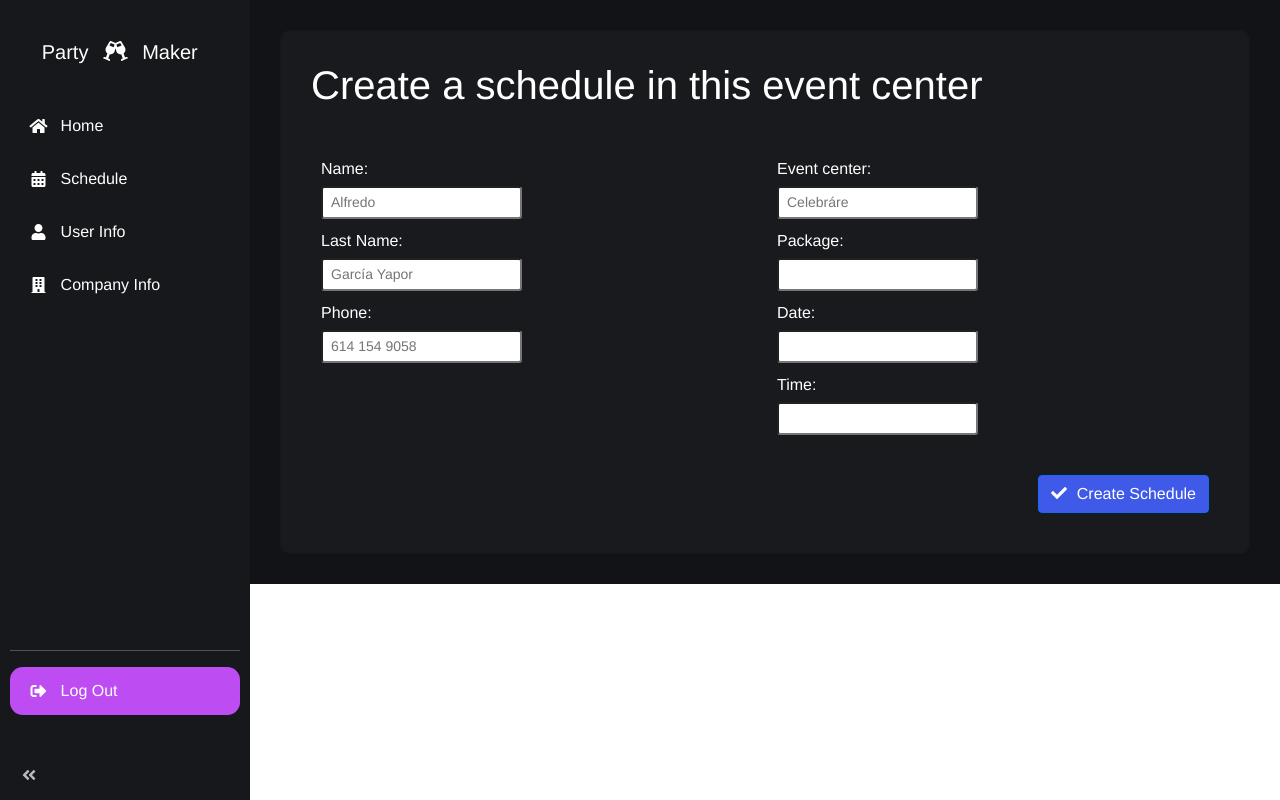
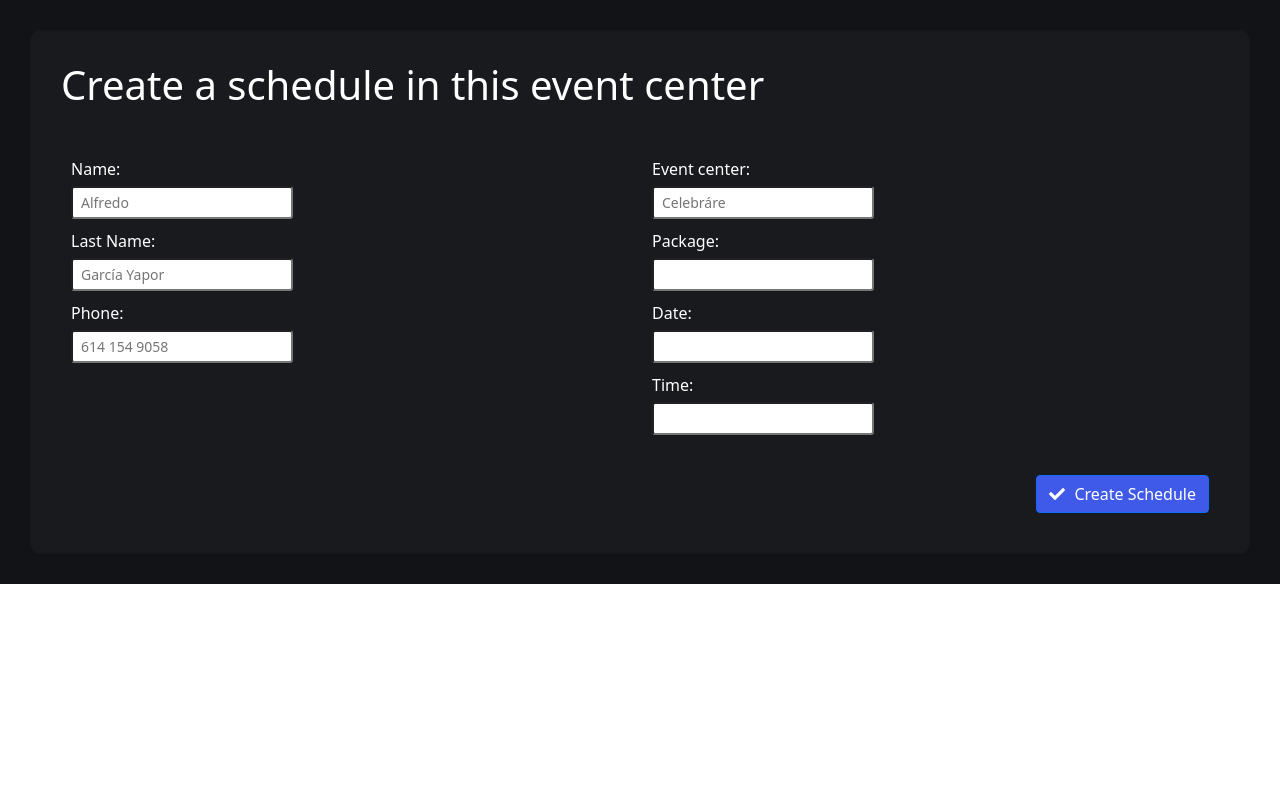
Before and after one commit to claudialegrec/semestral-gen, a Vue app: page /NewSchedule in a window 1280 px wide. Built offline with nearby package versions, Linux system fonts and the light colour scheme.

Commit message:
Arregle el sidebar para que no se viera en el login y sign up

```diff
--- a/src/App.vue
+++ b/src/App.vue
@@ -1,45 +1,10 @@
 <template>
-  <Sidebar/>
-  <div :style="{ 'margin-left': sidebarWidth }">
     <router-view />
-  </div>
 </template>
 
 <script>
-import Sidebar from '@/components/sidebar/Sidebar'
-import { sidebarWidth } from '@/components/sidebar/state'
+
 export default {
-  components: { Sidebar },
-  setup() {
-    return { sidebarWidth }
-  },
-  data() {
-    return {
-      logged: 0
-    }
-  }
+
 }
 </script>
-
-<style>
-#app {
-  font-family: Avenir, Helvetica, Arial, sans-serif;
-  -webkit-font-smoothing: antialiased;
-  -moz-osx-font-smoothing: grayscale;
-  text-align: center;
-  color: #2c3e50;
-}
-
-#nav {
-  padding: 30px;
-}
-
-#nav a {
-  font-weight: bold;
-  color: #2c3e50;
-}
-
-#nav a.router-link-exact-active {
-  color: #42b983;
-}
-</style>
--- a/src/logic/auth.js
+++ b/src/logic/auth.js
@@ -1,6 +1,6 @@
 import axios from 'axios'
 
-const URL = "http://2efa-2806-2f0-3500-1992-3964-a29a-54cc-bdc7.ngrok.io/"; //ngrok
+const URL = "http://2fb2-2806-2f0-3500-1992-3964-a29a-54cc-bdc7.ngrok.io/"; //ngrok
 // const URL = "http://localhost:3000";
 
 export default {
--- a/src/views/CompanyInfo.vue
+++ b/src/views/CompanyInfo.vue
@@ -1,4 +1,6 @@
 <template>
+<div :style="{ 'margin-left': sidebarWidth }">
+  <Sidebar/>
   <div style="background-color:#111317; padding:30px; height:150vh">
     <div class="card text-white" style="background-color:#181A1E; text-align:left; border-radius:10px">
 
@@ -177,9 +179,12 @@
       </div>
     </div>
   </div>
+</div>
 </template>
 
 <script>
+import Sidebar from '@/components/sidebar/Sidebar'
+import { sidebarWidth } from '@/components/sidebar/state'
 import {mapGetters} from "vuex"
 
 import addPackage from '../components/addPackage.vue'
@@ -187,7 +192,11 @@ import auth from '../logic/auth'
 
 export default {
   components:{
+    Sidebar,
     addPackage
+  },
+  setup() {
+    return { sidebarWidth }
   },
   data() {
     return {
@@ -219,7 +228,6 @@ export default {
   },
   methods: {
     infoInputs() {
-      if(this.begin == 0) {
       this.companyId = this.response._id
       this.companyName = this.response.name
       this.description = this.response.description
@@ -230,9 +238,6 @@ export default {
       this.phone = this.response.phone
       this.email = this.response.email
       this.category = this.response.category
-      } else {
-        this.getCompanyInfo()
-      }
     },
     updCompanyInfo() {
       var json = {
@@ -259,28 +264,28 @@ export default {
         this.edit = 0;
       })
     },
-    getCompanyInfo() {
+    // getCompanyInfo() {
 
-      var json = {
-        companyId: this.companyId
-      }
+    //   var json = {
+    //     companyId: this.companyId
+    //   }
 
-      auth.API_POST('companies/CompanyInfo', json, {'Content-Type': 'application/json'})
-      .then((response) => {
-        console.log('%c⧭', 'color: #da8a66', response)
-        this.companyId = response.data.data[0]._id
-        this.companyName = response.data.data[0].name
-        this.description = response.data.data[0].description
-        this.capacity = response.data.data[0].capacity
-        this.city = response.data.data[0].city
-        this.state = response.data.data[0].state
-        this.address = response.data.data[0].address
-        this.phone = response.data.data[0].phone
-        this.email = response.data.data[0].email
-        this.category = response.data.data[0].category
-      })
+    //   auth.API_POST('companies/CompanyInfo', json, {'Content-Type': 'application/json'})
+    //   .then((response) => {
+    //     console.log('%c⧭', 'color: #da8a66', response)
+    //     this.companyId = response.data.data[0]._id
+    //     this.companyName = response.data.data[0].name
+    //     this.description = response.data.data[0].description
+    //     this.capacity = response.data.data[0].capacity
+    //     this.city = response.data.data[0].city
+    //     this.state = response.data.data[0].state
+    //     this.address = response.data.data[0].address
+    //     this.phone = response.data.data[0].phone
+    //     this.email = response.data.data[0].email
+    //     this.category = response.data.data[0].category
+    //   })
 
-    }
+    // }
   },
   computed: {
     ...mapGetters(['Company/getCompanyInfo'])
@@ -295,12 +300,30 @@ export default {
 
   },
   watch: {
-    response(val){
-      if(val){
-        this.begin = 1
-        console.log('%c⧭', 'color: #d90000', this.begin)
-      }
-    }
+
   }
 }
 </script>
+
+<style>
+#app {
+  font-family: Avenir, Helvetica, Arial, sans-serif;
+  -webkit-font-smoothing: antialiased;
+  -moz-osx-font-smoothing: grayscale;
+  text-align: center;
+  color: #2c3e50;
+}
+
+#nav {
+  padding: 30px;
+}
+
+#nav a {
+  font-weight: bold;
+  color: #2c3e50;
+}
+
+#nav a.router-link-exact-active {
+  color: #42b983;
+}
+</style>
--- a/src/views/Home.vue
+++ b/src/views/Home.vue
@@ -1,4 +1,6 @@
 <template>
+  <div :style="{ 'margin-left': sidebarWidth }">
+    <Sidebar/>
     <div style="background-color:#111317; padding:30px; height:100%">
       <div style="background-color:#111317; height:180vh">
         <div class="card text-white" style="background-color:#181A1E; text-align:left;  border-radius:10px">
@@ -14,23 +16,28 @@
               <!-- {{company}} -->
               <!-- Card de negocios -->
               <CardService :title="company.name" :rating="company.rating" :text="company.description" :id="company._id"/>
-
             </div>
           </div>
 
         </div>
       </div>
     </div>
+  </div>
 </template>
 
 <script>
-
 import CardService from '@/components/CardService'
 import { mapGetters, mapActions } from 'vuex'
+import Sidebar from '@/components/sidebar/Sidebar'
+import { sidebarWidth } from '@/components/sidebar/state'
 
 export default {
   components: {
     CardService,
+    Sidebar
+  },
+  setup() {
+    return { sidebarWidth }
   },
   computed:{
     ...mapGetters(['Users/getUserInfo', 'Company/getCompanyInfo', 'Company/getCompaniesList'])
@@ -59,3 +66,26 @@ export default {
   },
 }
 </script>
+
+<style>
+#app {
+  font-family: Avenir, Helvetica, Arial, sans-serif;
+  -webkit-font-smoothing: antialiased;
+  -moz-osx-font-smoothing: grayscale;
+  text-align: center;
+  color: #2c3e50;
+}
+
+#nav {
+  padding: 30px;
+}
+
+#nav a {
+  font-weight: bold;
+  color: #2c3e50;
+}
+
+#nav a.router-link-exact-active {
+  color: #42b983;
+}
+</style>
--- a/src/views/Schedule.vue
+++ b/src/views/Schedule.vue
@@ -1,4 +1,6 @@
 <template>
+<div :style="{ 'margin-left': sidebarWidth }">
+  <Sidebar/>
   <div style="background-color:#111317; padding:30px; height:120vh">
     <div style="background-color:#111317; height:100%">
       <div class="card d-flex text-white" style="background-color:#181A1E; text-align:left;  border-radius:10px">
@@ -111,19 +113,26 @@
                 </div>
               </div>
             </div>
-
           </div>
         </div>
-
+      </div>
     </div>
   </div>
 </div>
 </template>
 
 <script>
+import Sidebar from '@/components/sidebar/Sidebar'
+import { sidebarWidth } from '@/components/sidebar/state'
 import auth from '../logic/auth'
 
 export default {
+  components: {
+    Sidebar
+  },
+  setup() {
+    return { sidebarWidth }
+  },
   data() {
     return {
       edit: 0,
@@ -154,3 +163,26 @@ export default {
   }
 }
 </script>
+
+<style>
+#app {
+  font-family: Avenir, Helvetica, Arial, sans-serif;
+  -webkit-font-smoothing: antialiased;
+  -moz-osx-font-smoothing: grayscale;
+  text-align: center;
+  color: #2c3e50;
+}
+
+#nav {
+  padding: 30px;
+}
+
+#nav a {
+  font-weight: bold;
+  color: #2c3e50;
+}
+
+#nav a.router-link-exact-active {
+  color: #42b983;
+}
+</style>
--- a/src/views/UserInfo.vue
+++ b/src/views/UserInfo.vue
@@ -1,4 +1,6 @@
 <template>
+<div :style="{ 'margin-left': sidebarWidth }">
+  <Sidebar/>
   <div style="background-color:#111317; padding:30px; height:100vh">
     <div class="card text-white" style="background-color:#181A1E; text-align:left; border-radius:10px">
 
@@ -97,12 +99,21 @@
       </div>
     </div>
   </div>
+</div>
 </template>
 
 <script>
+import Sidebar from '@/components/sidebar/Sidebar'
+import { sidebarWidth } from '@/components/sidebar/state'
 import auth from '../logic/auth'
 
 export default {
+  components: {
+    Sidebar
+  },
+  setup() {
+    return { sidebarWidth }
+  },
   data() {
     return {
       edit: 0,
@@ -135,3 +146,26 @@ export default {
   }
 }
 </script>
+
+<style>
+#app {
+  font-family: Avenir, Helvetica, Arial, sans-serif;
+  -webkit-font-smoothing: antialiased;
+  -moz-osx-font-smoothing: grayscale;
+  text-align: center;
+  color: #2c3e50;
+}
+
+#nav {
+  padding: 30px;
+}
+
+#nav a {
+  font-weight: bold;
+  color: #2c3e50;
+}
+
+#nav a.router-link-exact-active {
+  color: #42b983;
+}
+</style>
```
Lines whose indentation alone changed are shown as unchanged.
